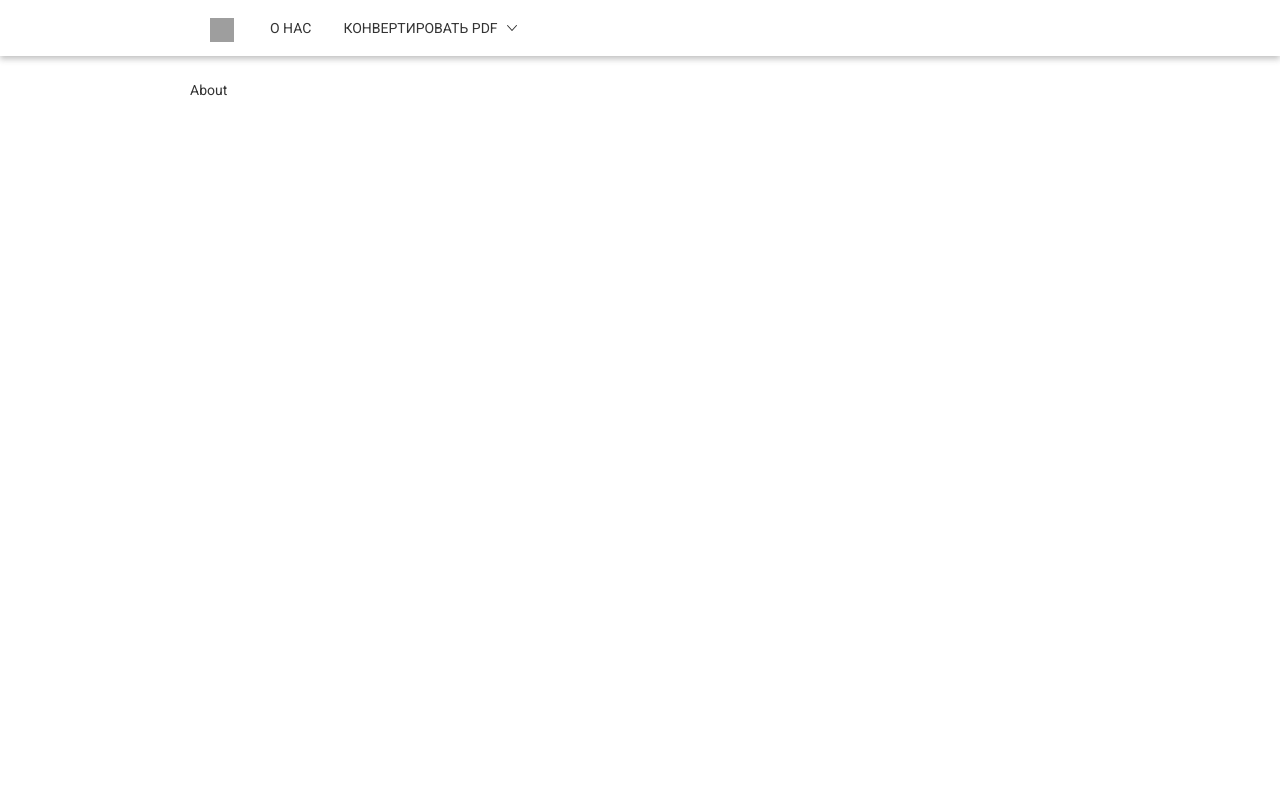
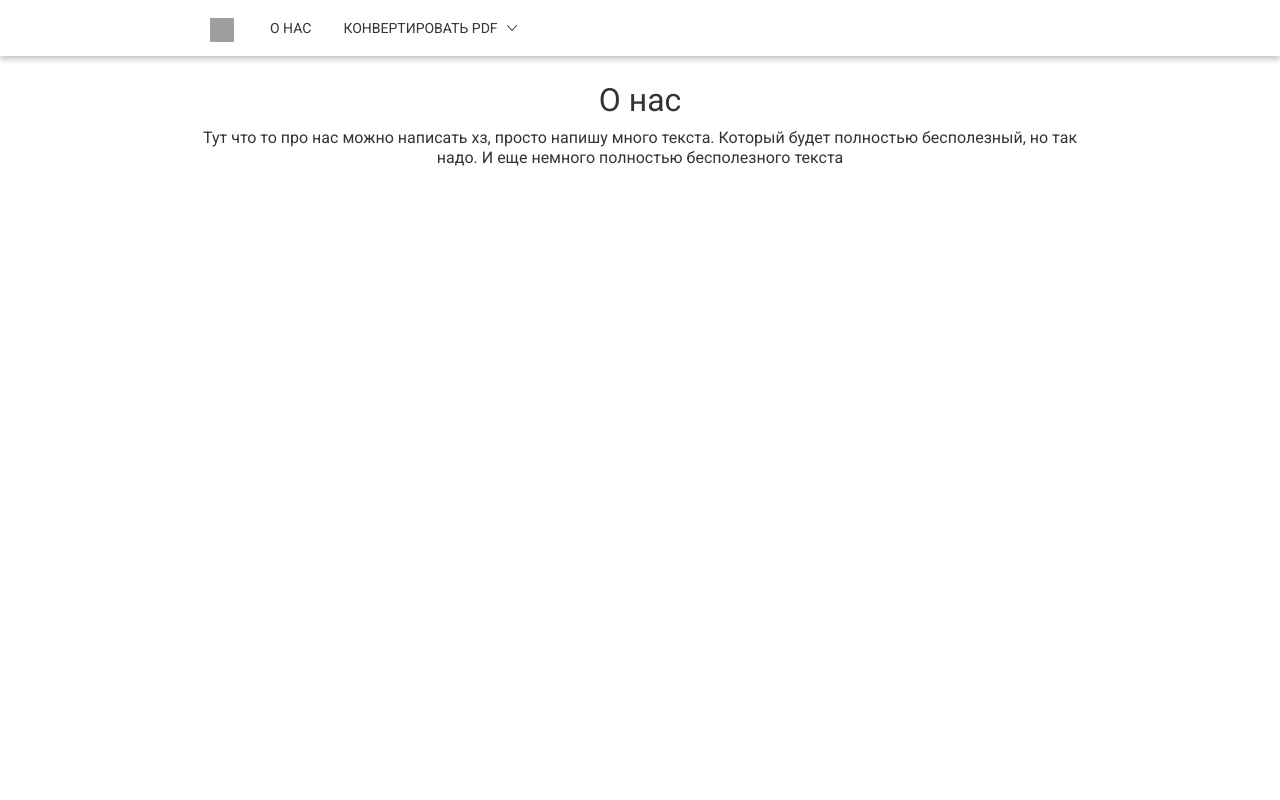
Before and after one commit to ElishaFlacon/file-converter, a React (Create React App) app: page /about in a window 1280 px wide. Shown: the top 800 px of the page. Built offline with nearby package versions, Linux system fonts and the light colour scheme; grey boxes are pictures that could not be loaded; a web font is replaced by a local one.

Commit message:
update about page

```diff
--- a/src/pages/About.jsx
+++ b/src/pages/About.jsx
@@ -1,12 +1,13 @@
 import React from 'react';
+import Text from '../components/UI/Text/Text';
+import { aboutText } from '../config';
 
 
 function About() {
-
-
     return (
         <div>
-            About
+            <Text size='lg'>О нас</Text>
+            <Text size='sm'>{aboutText}</Text>
         </div>
     );
 }
```
